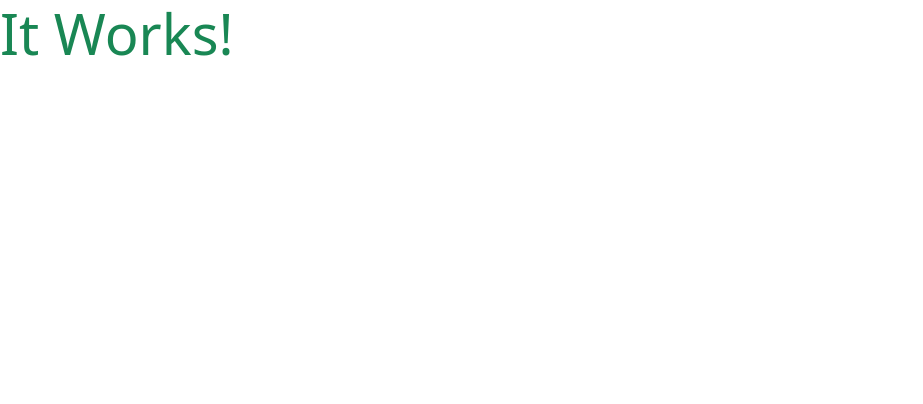
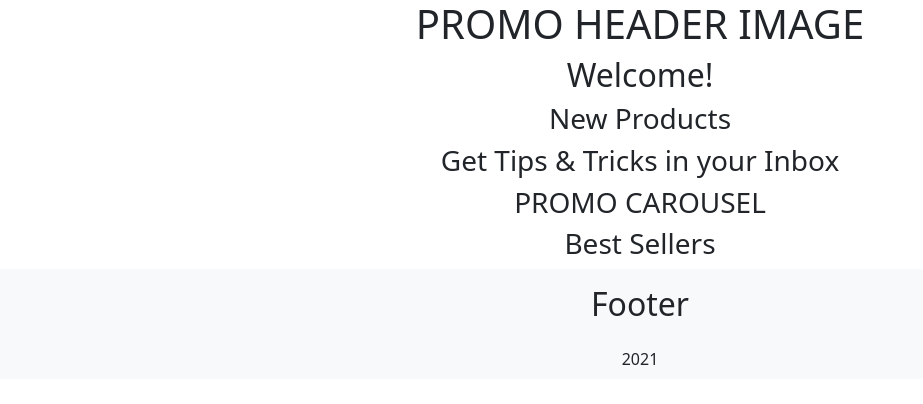
Before and after one commit to AndyMc3000/lawn-genie-ci-milestone-4, a Django app: page / in a window 1280 px wide. Shown: the top 404 px of the page, without its empty margins (0-923 px from the left). Run offline with Django 3.2, Linux system fonts and the light colour scheme.

Commit message:
Adde initial HTML structure to index.html and add footer block tag to base.html

```diff
--- a/home/templates/home/index.html
+++ b/home/templates/home/index.html
@@ -2,5 +2,47 @@
 {% load static %}
 
 {% block content %}
-    <h1 class="display-4 text-success">It Works!</h1>
+    <div class="container-fluid">
+        <div class="row">
+            <div class="home-top-hero-div col-12 text-center">
+                <h1>PROMO HEADER IMAGE</h1>
+            </div>
+        </div>
+    </div>
+    <div class="container-fluid">
+        <div class="row justify-content-center">
+            <div class="home-welcome-div col-8 text-center">
+                <h2>Welcome!</h2>
+            </div>
+        </div>
+    </div>
+    <div class="container-fluid">
+        <div class="row justify-content-center">
+            <div class="home-new-products-div col-8 text-center">
+                <h3>New Products</h3>
+            </div>
+        </div>
+    </div>
+    <div class="container-fluid">
+        <div class="row justify-content-center">
+            <div class="home-email-subscribe-div col-8 text-center">
+                <h3>Get Tips & Tricks in your Inbox</h3>
+            </div>
+        </div>
+    </div>
+    <div class="container-fluid">
+        <div class="row">
+            <div class="home-promo-carousel col-12 text-center">
+                <h3>PROMO CAROUSEL</h3>
+            </div>
+        </div>
+    </div>
+    <div class="container-fluid">
+        <div class="row justify-content-center">
+            <div class="home-best-sellers-div col-8 text-center">
+                <h3>Best Sellers</h3>
+            </div>
+        </div>
+    </div>
+
 {% endblock %}
--- a/lawngenie/settings.py
+++ b/lawngenie/settings.py
@@ -39,9 +39,9 @@ INSTALLED_APPS = [
     'django.contrib.messages',
     'django.contrib.staticfiles',
     'django.contrib.sites',  # Copied from django-allauth documentation
-    'allauth',  # Copied from django-allauth documentation - django-allauth.readthedocs.io
-    'allauth.account',  # Copied from django-allauth documentation - django-allauth.readthedocs.io
-    'allauth.socialaccount',  # Copied from django-allauth documentation - django-allauth.readthedocs.io
+    'allauth',  # Copied from django-allauth documentation
+    'allauth.account',  # Copied from django-allauth documentation
+    'allauth.socialaccount',  # Copied from django-allauth documentation
     'home',
 ]
 
--- a/templates/base.html
+++ b/templates/base.html
@@ -44,6 +44,17 @@
     {% block content %}
     {% endblock %}
 
+    {% block pagefooter %}
+    <footer class="bg-light text-center text-lg-start">
+      <div class="text-center py-3">
+          <h2>Footer</h2>
+      </div>
+      <div class="text-center pb-2">
+          <i class="far fa-copyright"></i> 2021
+      </div>
+    </footer>
+    {% endblock %}
+
     {% block postloadjs %}
     {% endblock %}
 
```
Also changed, not shown: lawngenie/urls.py (line endings or trailing spaces).
